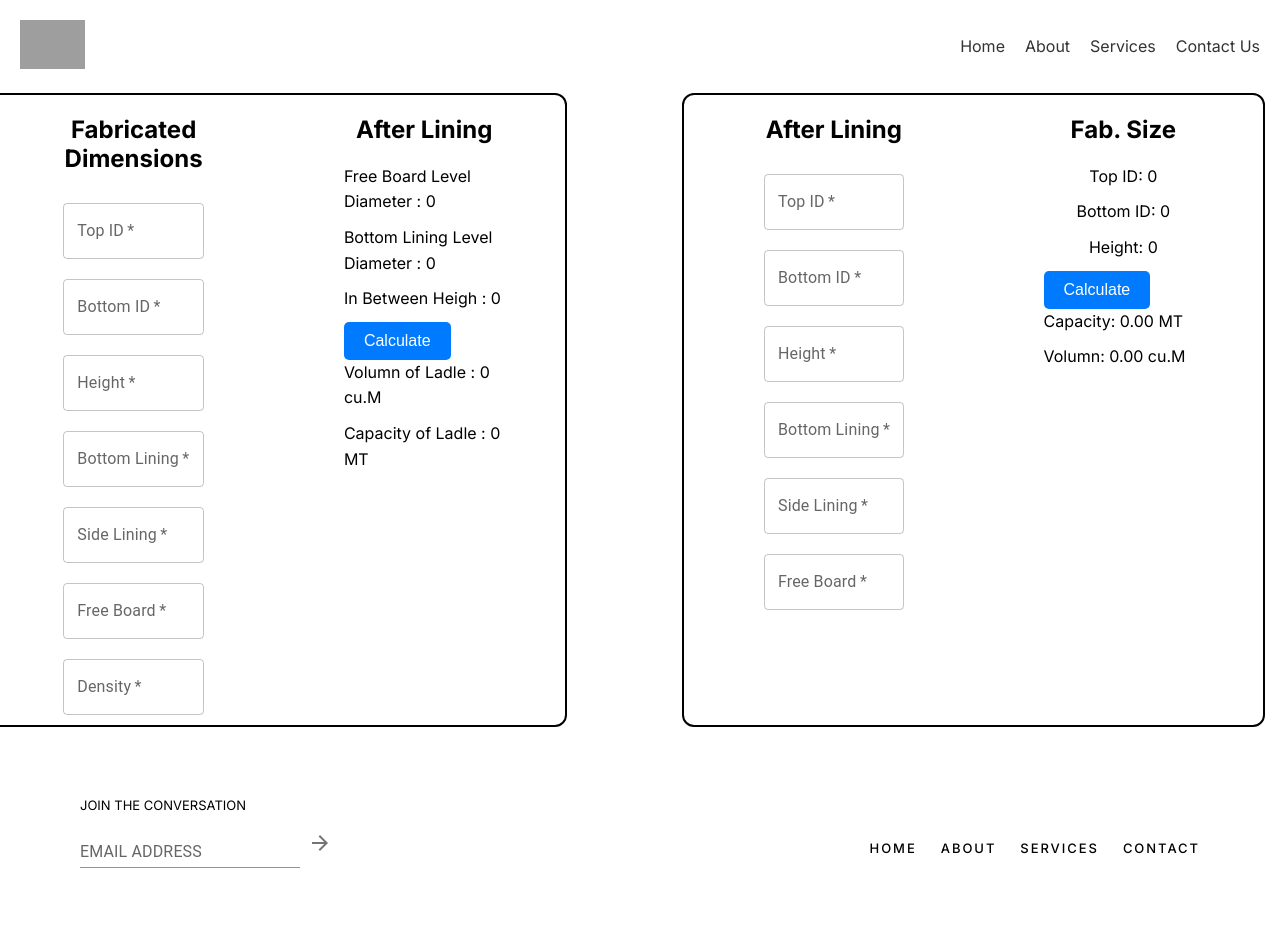
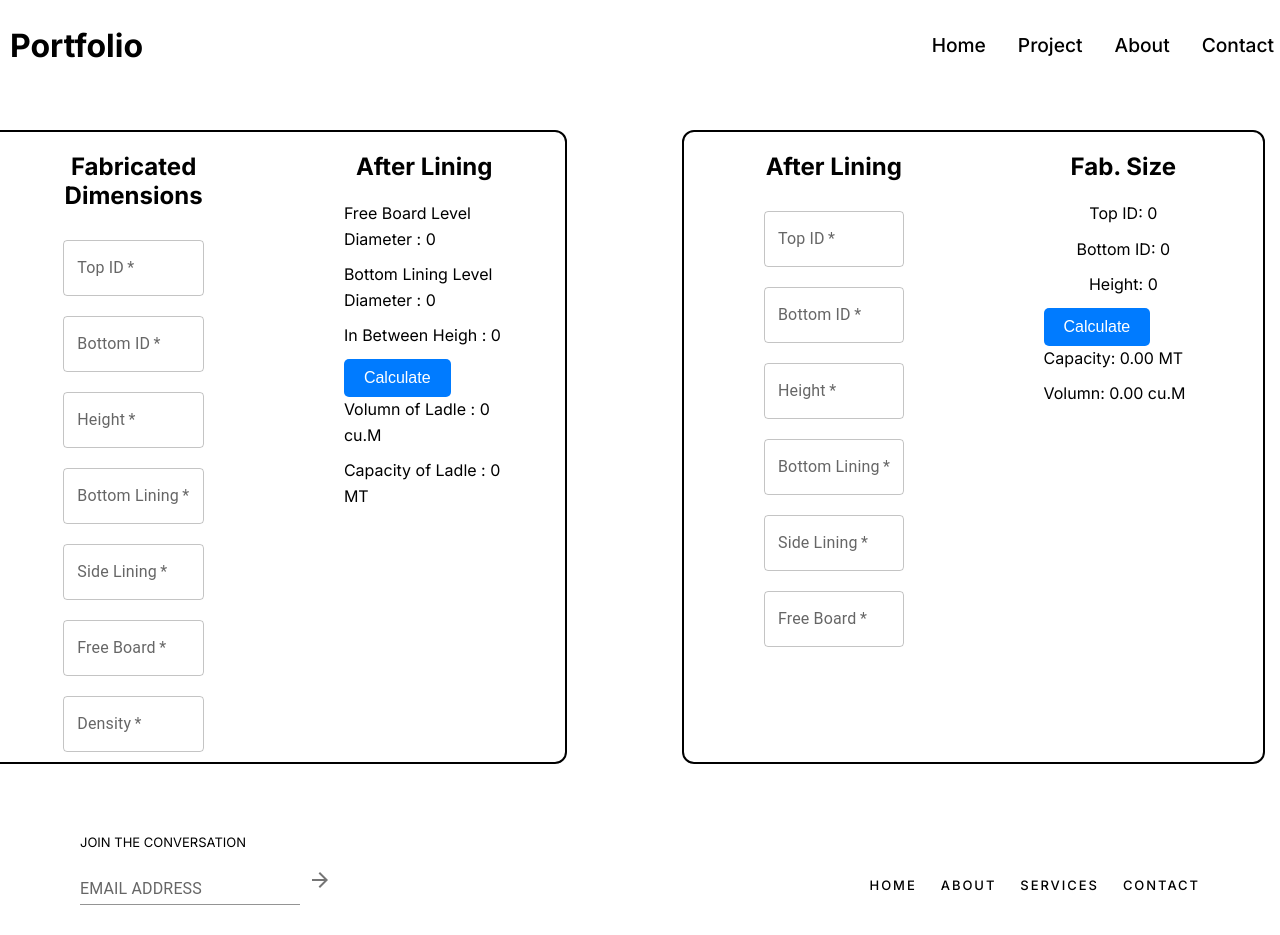
Before and after one commit to Anubhavgupta14/Ladle_Calculator, a Next.js app: page / in a window 1280 px wide. Shown: the top 935 px of the page. Before the commit the page ends 898 px from the top, so only its background shows below. Built offline with nearby package versions, Linux system fonts and the light colour scheme; grey boxes are pictures that could not be loaded.

Commit message:
navbar updated

```diff
--- a/app/components/Header.js
+++ b/app/components/Header.js
@@ -1,34 +1,54 @@
-import React, { useState } from 'react';
-import { IconButton } from '@mui/material';
-import MenuIcon from '@mui/icons-material/Menu';
+import { React, useState } from "react";
+// import { a } from "react-router-dom";
+import { FaBars, FaTimes } from "react-icons/fa";
 
-const Navbar = () => {
-  const [isMenuOpen, setIsMenuOpen] = useState(false);
+const K = () => {
+  const [click, setClick] = useState(false);
+  const handleClick = () => setClick(!click);
+  const [color, setColor] = useState(false);
 
-  const handleMenuToggle = () => {
-    setIsMenuOpen(!isMenuOpen);
+  const changeColor = () => {
+    if (window.scrollY >= 50) {
+      setColor(true);
+    } else {
+      setColor(false);
+    }
   };
 
+  window.addEventListener("scroll", changeColor);
   return (
-    <nav className={`navbar ${isMenuOpen ? 'navbar-open' : ''}`}>
-      <div className="navbar-logo">
-        <img src={'https://res.cloudinary.com/dhlsvwpny/image/upload/v1691170817/logo_qzb1s8.png'} alt="Logo" />
+    <div className={color ? "header header-bg" : "header"}>
+      <a href="/">
+        <h1>Portfolio</h1>
+      </a>
+
+      <ul className={click ? "nav-menu active" : "nav-menu"}>
+        <li>
+          <a href="/">Home</a>
+        </li>
+
+        <li>
+          <a href="/project">Project</a>
+        </li>
+
+        <li>
+          <a href="/about">About</a>
+        </li>
+
+        <li>
+          <a href="/contact">Contact</a>
+        </li>
+      </ul>
+
+      <div className="hamburger" onClick={handleClick}>
+        {click ? (
+          <FaTimes size={20} style={{ color: "black" }} />
+        ) : (
+          <FaBars size={20} style={{ color: "black" }} />
+        )}
       </div>
-      <div className={`navbar-items ${isMenuOpen ? 'navbar-items-open' : ''}`}>
-        <ul>
-          <li><a href="#home">Home</a></li>
-          <li><a href="#about">About</a></li>
-          <li><a href="#services">Services</a></li>
-          <li><a href="#contact">Contact Us</a></li>
-        </ul>
-      </div>
-      <div className="navbar-toggle">
-        <IconButton onClick={handleMenuToggle}>
-          <MenuIcon />
-        </IconButton>
-      </div>
-    </nav>
+    </div>
   );
 };
 
-export default Navbar;
+export default K;
--- a/app/globals.css
+++ b/app/globals.css
@@ -6,88 +6,97 @@
 
 body {
   /* margin: -21px -10px 0px -10px; */
-  background-color: rgba(255, 255, 255, 0.8);
-  background-blend-mode: overlay;
+  background-color: rgba(255, 255, 255);
+  /* background-blend-mode: overlay; */
   /* font-family: Arial, sans-serif; */
 }
 
 /* Navbar */
 /* Navbar.css */
-.navbar {
+.header {
   display: flex;
   justify-content: space-between;
   align-items: center;
-  padding: 20px;
-  position: sticky;
-  top: 0;
-  background-color: #ffffff;
-  z-index: 999;
+  padding-inline: 10px;
+  position: fixed;
+  width: 100%;
+  height: 90px;
+  z-index: 10;
 }
 
-.navbar-logo img {
-  max-width: 65px;
+.header-bg {
+background-color: rgba(236, 236, 236, 0.85);
+backdrop-filter: blur(5px);
+transition: 0.5s;
+color: white;
 }
 
-.navbar-items ul {
+.nav-menu{
   display: flex;
-  list-style: none;
-  margin: 0;
-  padding: 0;
 }
 
-.navbar-items li {
-  margin-left: 20px;
+.nav-menu li {
+  padding: 0 1rem;
 }
-
-.navbar-items a {
-  text-decoration: none;
-  color: #333333;
+.nav-menu li a {
+  font-size: 1.2rem;
+  font-weight: 500;
 }
-
-.navbar-toggle {
+.hamburger {
   display: none;
 }
 
-/* Media Query for Tablets */
-@media (max-width: 768px) {
+
+@media screen and (max-width: 1040px) {
   html{
     font-size: 62.5%;
   }
-  .navbar-items {
-    display: none;
-    flex-direction: column;
-    position: absolute;
-    top: 100%;
-    right: 0;
-    width: 100%;
-    background-color: #ffffff;
-    box-shadow: 0 2px 5px rgba(0, 0, 0, 0.1);
-    transition: transform 0.3s ease-in-out;
+  .header{
+    width: 98%;
+    padding-inline: 3px;
+  }
+  .nav-menu{
+      flex-direction: column;
+      justify-content: center;
+      align-items: center;
+      width: 100%;
+      height: 100vh;
+      background: rgb(202 202 202 / 90%);
+      position: absolute;
+      top:0;
+      left: -100%;
+      z-index: -3;
+      transition: 0.3s;
+
+  }
+  .nav-menu.active{
+      left: 0;
   }
 
-  .navbar-items-open {
-    display: flex;
+  .nav-menu li {
+      padding: 1rem 0;
+  }
+  .nav-menu li a {
+      font-size: 2rem;
   }
 
-  .navbar-items li {
-    margin: 10px 0;
-  }
-  .navbar-items ul{
-    flex-direction: column;
-    align-items:end;
-    padding-right: 30px;
-  }
-  .navbar-toggle {
-    display: block;
-  }
+.hamburger {
+  display: initial;
+}
 }
 
-/* Media Query for Mobile Devices */
-@media (max-width: 480px) {
-  .navbar-logo img {
-    max-width: 80px;
-  }
+
+h1,
+h4,
+p,
+a {
+  color: black;
+  text-decoration: none;
 }
+ul {
+  list-style-type: none;
+}
+
 
 
 
@@ -141,6 +150,7 @@ p {
 .main-box{
   display: flex;
   justify-content: center;
+  padding-top: 130px;
   /* margin: 0 auto; */
 }
 
@@ -187,6 +197,7 @@ p {
   }
   .main-box{
     flex-direction: column;
+    /* padding-top: 0px; */
   }
   .content2 {
     padding-top: 10px;
```
